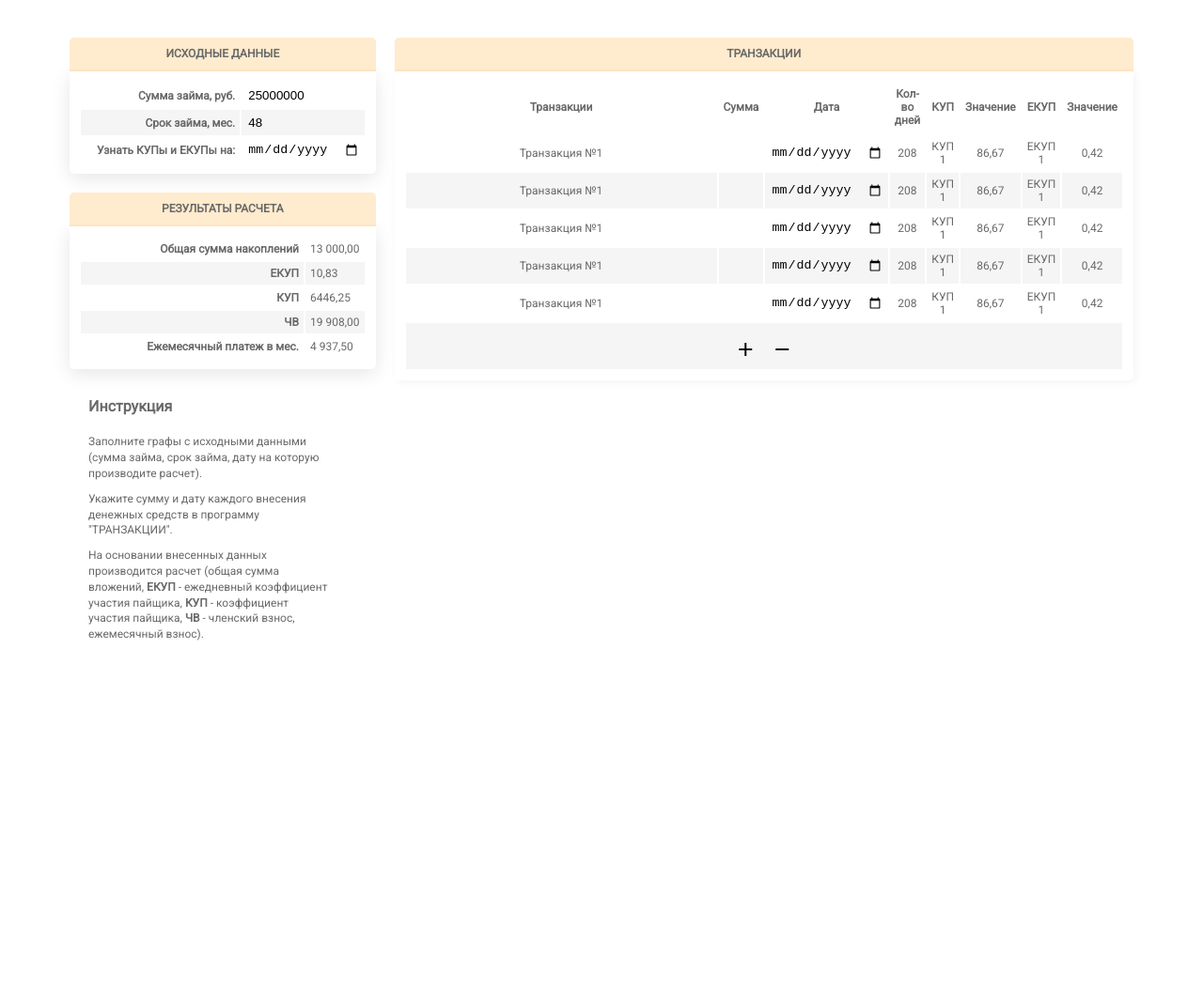
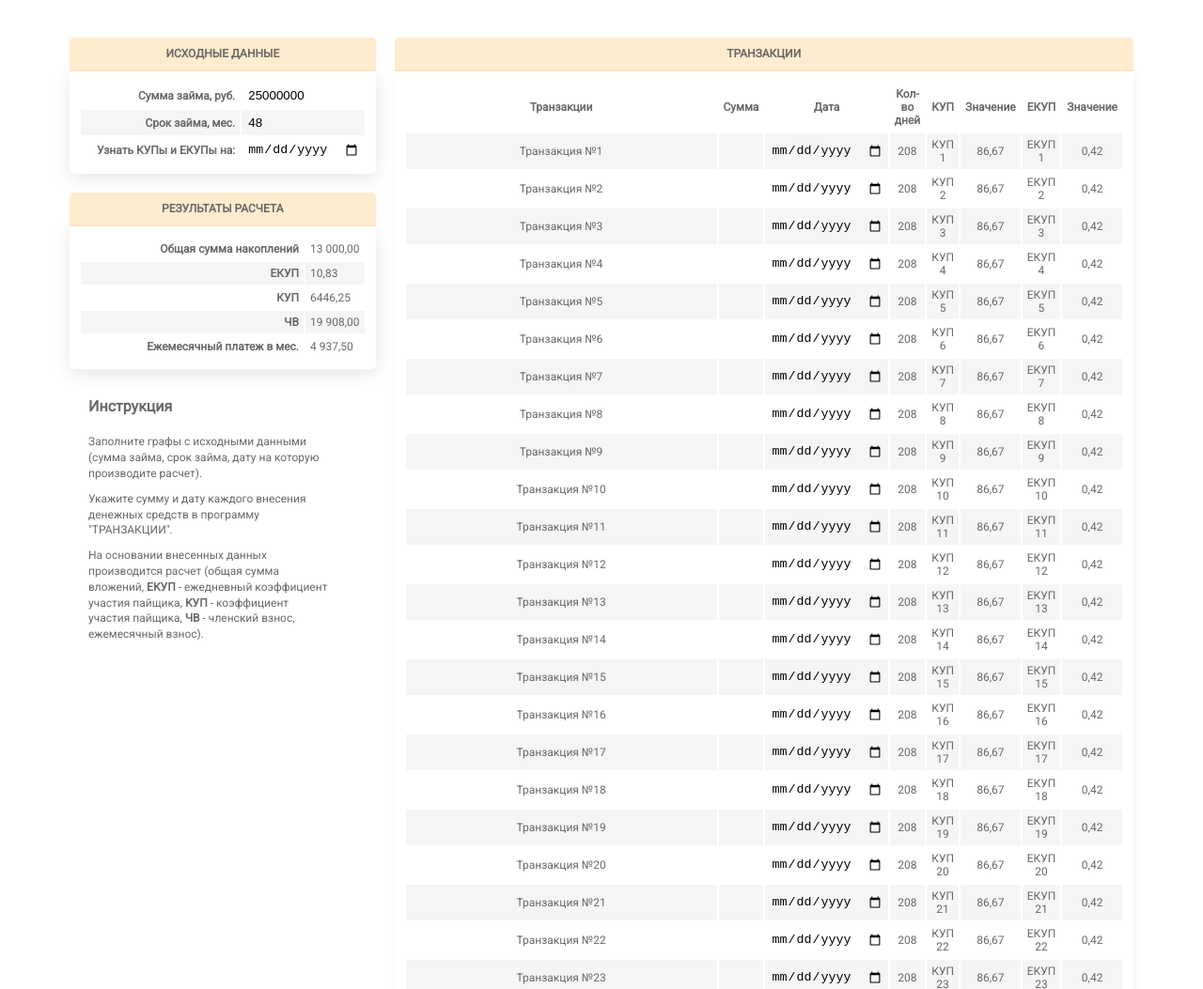
Before and after one commit to rodionsibov/calculator, a plain HTML site: page calc-app.html in a window 1280 px wide. Shown: the top 1053 px of the page at 94% size. Before the commit the page ends 800 px from the top, so only its background shows below. Drawn offline with Linux system fonts and the light colour scheme.

Commit message:
get data from localStorage

```diff
--- a/calc-app.html
+++ b/calc-app.html
@@ -288,67 +288,11 @@
 	  <th>ЕКУП</th>
 	  <th>Значение</th>
 	</tr>
-	<tr>
-	<tr>
-	  <td colspan="8">
-	    <button id="btn-append"><span title="Добавить транзакцию" class="material-icons">add</span></button>
-	    <button id="btn-remove"><span title="Удалить транзакцию" class="material-icons">remove</span></button>
-	  </td>
-	</tr>
+
       </table>
     </div>
 
     <script>
-
-      const buttonAppend = document.querySelector('#btn-append')
-      const buttonRemove = document.querySelector('#btn-remove')
-
-
-      const append = () => {
-
-	  const table = document.querySelector('#tab-tra');
-	  const rowCount = table.rows.length;
-	  const row = table.insertRow(rowCount - 1);
-	  const cell1 = row.insertCell(0);
-	  const cell2 = row.insertCell(1);
-	  const cell3 = row.insertCell(2);
-	  const cell4 = row.insertCell(3);
-	  const cell5 = row.insertCell(4);
-	  const cell6 = row.insertCell(5);
-	  const cell7 = row.insertCell(6);
-	  const cell8 = row.insertCell(7);
-
-
-
-	  cell1.innerHTML = 'Транзакция №1';
-	  cell2.innerHTML = '<input class="sum-transact" type="number" step="10" value="500">';
-	  cell3.innerHTML = '<input class="date-transact" type="date">';
-	  cell4.innerHTML = '208';
-	  cell5.innerHTML = 'КУП 1';
-	  cell6.innerHTML = '86,67';
-	  cell7.innerHTML = 'ЕКУП 1';
-	  cell8.innerHTML = '0,42';
-
-
-      }
-
-      buttonAppend.addEventListener('click', append)
-
-
-
-      const remove = () => {
-	  const table = document.querySelector('#tab-tra');
-	  const rowCount = table.rows.length;
-
-	  rowCount > 3
-	      ? document.querySelector('#tab-tra').deleteRow(rowCount - 2)
-	      : console.log('stop')
-      }
-
-      buttonRemove.addEventListener('click', remove)
-
-
-
 
 
       const inputSum = document.querySelector('#input-sum')
@@ -360,26 +304,51 @@
       const resultMc = document.querySelector('#result-member-contribution')
       const resultMp = document.querySelector('#result-mounthly-payment')
 
-      for (let i = 0; i < 5; i++) {
-	  append()
+
+//add table
+
+      const table = document.querySelector('#tab-tra');
+      const transactNum = 50
+
+      for (let i = 0; i < transactNum; i++) {
+
+	  const row = table.insertRow();
+	  const cell1 = row.insertCell(0);
+	  const cell2 = row.insertCell(1);
+	  const cell3 = row.insertCell(2);
+	  const cell4 = row.insertCell(3);
+	  const cell5 = row.insertCell(4);
+	  const cell6 = row.insertCell(5);
+	  const cell7 = row.insertCell(6);
+	  const cell8 = row.insertCell(7);
+
+	  cell1.innerHTML = 'Транзакция №' + Number(i + 1);
+	  cell2.innerHTML = '<input class="sum-transact" type="number" step="10" value="500" min="10">';
+	  cell3.innerHTML = '<input class="date-transact" type="date">';
+	  cell4.innerHTML = '208';
+	  cell5.innerHTML = 'КУП ' + Number(i + 1);
+	  cell6.innerHTML = '86,67';
+	  cell7.innerHTML = 'ЕКУП ' + Number(i + 1);
+	  cell8.innerHTML = '0,42';
+
       }
 
 
-
       document.oninput = () => {
-	  for (let i = 0; i < 5; i++) {
+	  for (let i = 0; i < transactNum; i++) {
 	      let cell = document.getElementsByClassName('sum-transact')[i].value
-	      localStorage.setItem(`cell${i}`, cell)
+	      localStorage.setItem(`transaction ${i+1}`, cell)
 	  }
       }
 
       window.onload = () => {
-	  for (let i = 0; i < 5; i++) {
+	  for (let i = 0; i < transactNum; i++) {
 	      let cell = document.getElementsByClassName('sum-transact')[i]
-	      cell.value = localStorage.getItem(`cell${i}`)
+	      localStorage.getItem(`transaction ${i+1}`) === ''
+		  ? localStorage.setItem(`transaction ${i+1}`, cell.value)
+		  : cell.value = localStorage.getItem(`transaction ${i+1}`)
 	  }
       }
-
 
 
       //localStorage.setItem('myDataKey', someData);
```
